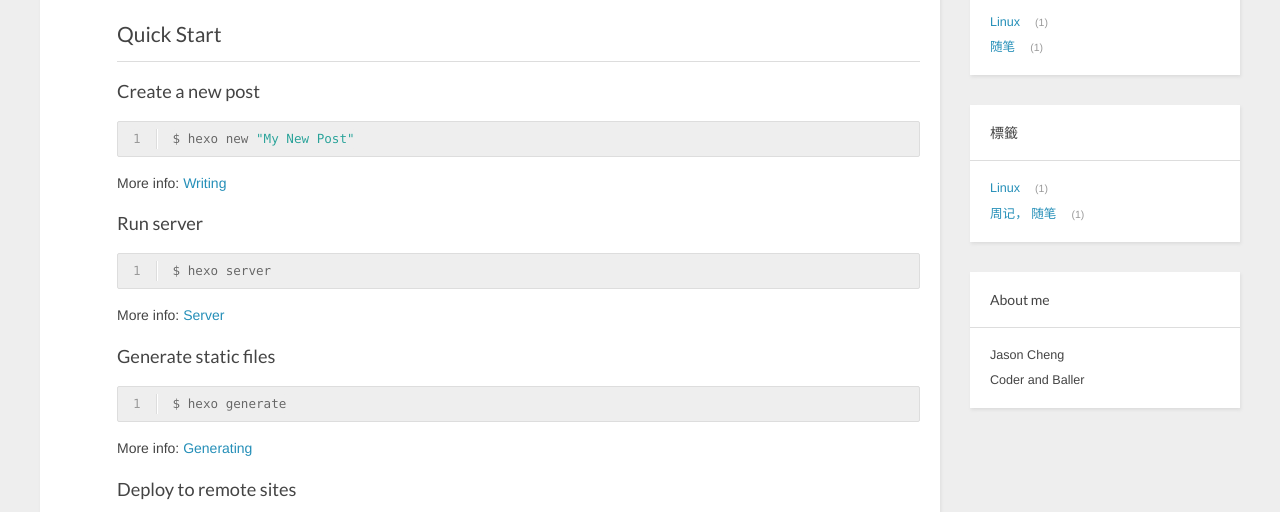
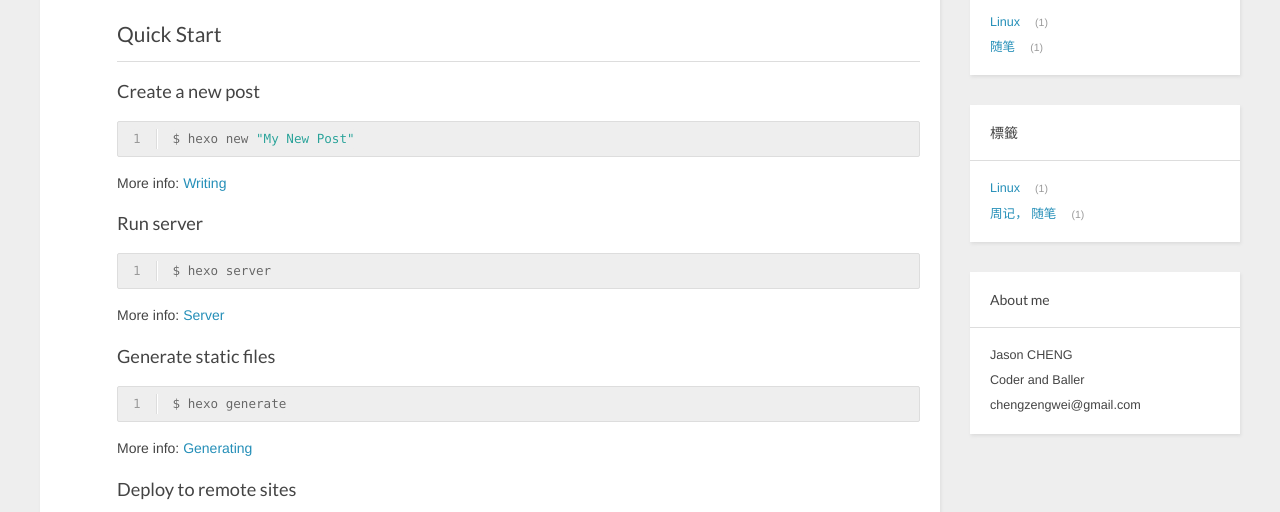
Before and after one commit to Jasonc85/Jasonc85.github.io, a plain HTML site: page 2014/12/12/hello-world/index.html in a window 1280 px wide. Shown: the part 288-800 px from the top of the page. Drawn offline with nearby package versions, Linux system fonts and the light colour scheme.

Commit message:
Site updated: 2015-03-31 16:35:20

```diff
--- a/2014/12/12/hello-world/index.html
+++ b/2014/12/12/hello-world/index.html
@@ -159,8 +159,9 @@
   <div class="widget tag">
 <h3 class="title">About me</h3>
 <ul class="entry">
-<li>Jason Cheng</li>
+<li>Jason CHENG</li>
 <li>Coder and Baller</li>
+<li>chengzengwei@gmail.com</li>
 </ul>
 </div>
 </aside>
```
Also changed, not shown: 2015/03/23/周记0322/index.html (+2 -1 lines), 2015/03/31/Linux学习笔记/index.html (+2 -1 lines), archives/2014/12/index.html (+2 -1 lines), archives/2014/index.html (+2 -1 lines), archives/2015/03/index.html (+2 -1 lines), archives/2015/index.html (+2 -1 lines), archives/index.html (+2 -1 lines), categories/Linux/index.html (+2 -1 lines), categories/随笔/index.html (+2 -1 lines), index.html (+2 -1 lines), tags/Linux/index.html (+2 -1 lines), tags/周记，-随笔/index.html (+2 -1 lines).
